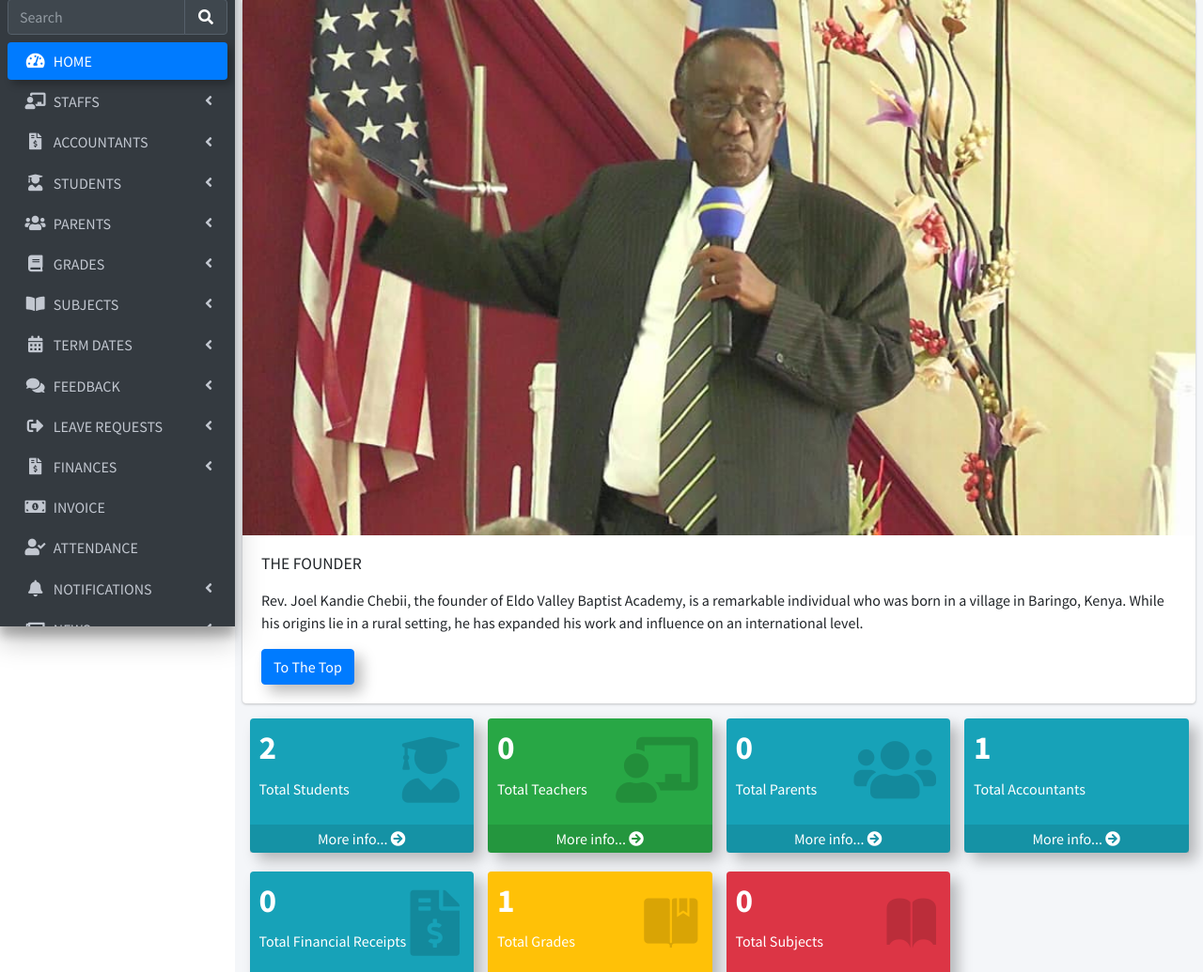
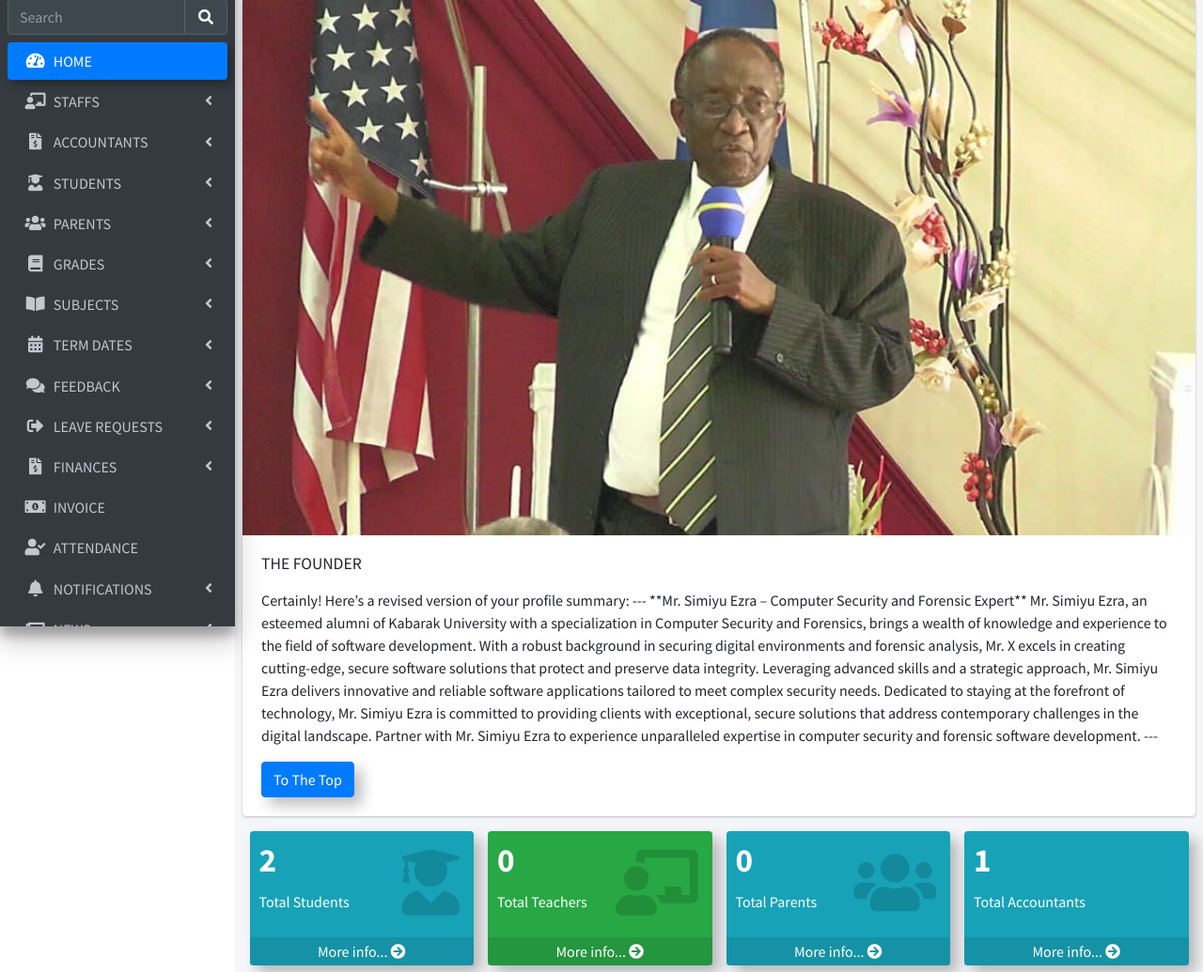
Before and after one commit to rez047/October-29th, a Django app: page /admin_home in a window 1280 px wide. Shown: the part 133-1168 px from the top of the page at 94% size. Run offline with Django 3.2, Linux system fonts and the light colour scheme; a user stored in the database is signed in; data comes from the database, SQL or seed files in the repository; data that the repository does not hold is empty; some libraries are stand-ins or nearby versions.

Commit message:
Update home_content.html

```diff
--- a/school_management_app/templates/hod_template/home_content.html
+++ b/school_management_app/templates/hod_template/home_content.html
@@ -10,7 +10,19 @@
   <img src="{% static 'dist/img/founder.jpg' %}" alt="Card Image" class="card-img-top">
   <div class="card-body">
     <h5 class="card-title">THE FOUNDER</h5>
-    <p class="card-text"><p>Rev. Joel Kandie Chebii, the founder of Eldo Valley Baptist Academy, is a remarkable individual who was born in a village in Baringo, Kenya. While his origins lie in a rural setting, he has expanded his work and influence on an international level.</p>
+    <p class="card-text"><p>Certainly! Here’s a revised version of your profile summary:
+
+---
+
+**Mr. Simiyu Ezra – Computer Security and Forensic Expert**
+
+Mr. Simiyu Ezra, an esteemed alumni of Kabarak University with a specialization in Computer Security and Forensics, brings a wealth of knowledge and experience to the field of software development. With a robust background in securing digital environments and forensic analysis, Mr. X excels in creating cutting-edge, secure software solutions that protect and preserve data integrity.
+
+Leveraging advanced skills and a strategic approach, Mr. Simiyu Ezra delivers innovative and reliable software applications tailored to meet complex security needs. Dedicated to staying at the forefront of technology, Mr. Simiyu Ezra is committed to providing clients with exceptional, secure solutions that address contemporary challenges in the digital landscape.
+
+Partner with Mr. Simiyu Ezra to experience unparalleled expertise in computer security and forensic software development.
+
+---</p>
 
     <a href="#" class="btn btn-primary">To The Top</a>
   </div>
```
